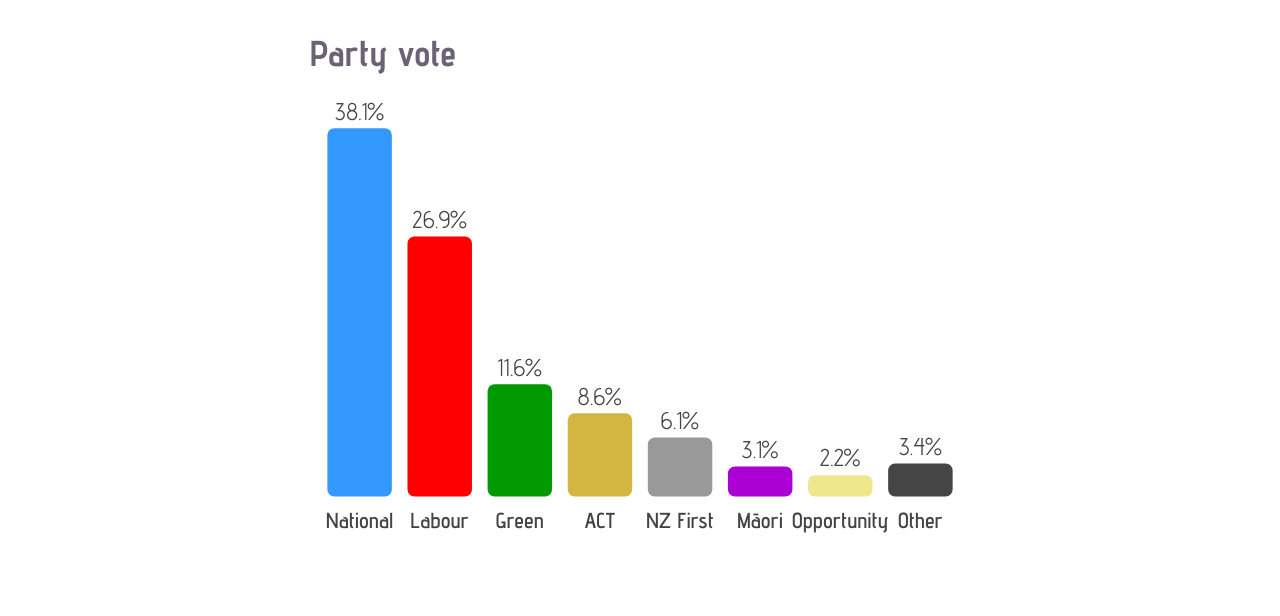
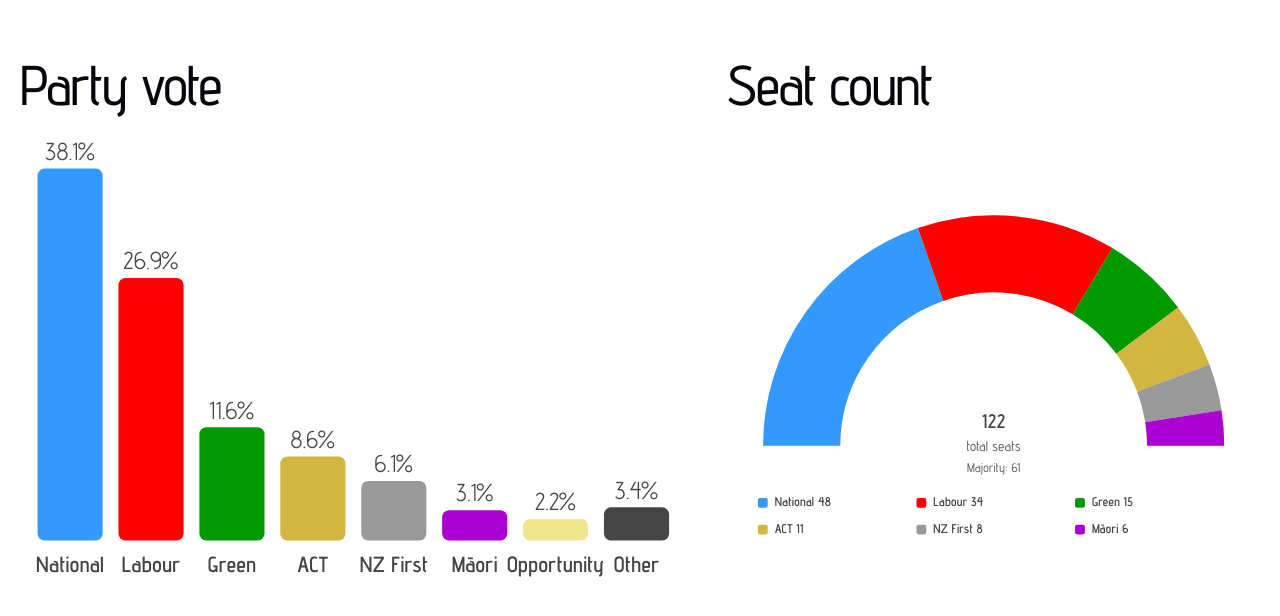
Before and after one commit to ConradAML/nz-election-dashboard, a React app in the folder myapp/: page / in a window 1280 px wide. Shown: the top 616 px of the page. Built offline with nearby package versions, Linux system fonts and the light colour scheme; the HTML template or start-up script is replaced by a standard one.

Commit message:
pie chart

```diff
--- a/myapp/src/App.jsx
+++ b/myapp/src/App.jsx
@@ -1,4 +1,5 @@
 import VerticalBarChart from "./components/VerticalBarChart";
+import SemiDonutChart from "./components/SemiDonutChart";
 
 const partyData = [
   { label: "National", value: 38.1, color: "#3399FF" },
@@ -11,19 +12,27 @@
   { label: "Other", value: 3.4, color: "#454545" },
 ];
 
+const seatData = [
+  { label: "National", value: 48, color: "#3399FF" },
+  { label: "Labour", value: 34, color: "#FF0000" },
+  { label: "Green", value: 15, color: "#009900" },
+  { label: "ACT", value: 11, color: "#D3B641" },
+  { label: "NZ First", value: 8, color: "#999999" },
+  { label: "Māori", value: 6, color: "#AA00D4" },
+];
+
 export default function App() {
   return (
-    <main
-  style={{
-    width: "100%",
-    maxWidth: 700,
-    margin: "40px auto",
-    padding: "0 20px",
-    boxSizing: "border-box",
-  }}
->
-      <h1>Party vote</h1>
-      <VerticalBarChart data={partyData} height={560} />
+    <main className="dashboard-shell">
+      <section className="chart-panel">
+        <h1>Party vote</h1>
+        <VerticalBarChart data={partyData} height={560} />
+      </section>
+
+      <section className="chart-panel">
+        <h1>Seat count</h1>
+        <SemiDonutChart data={seatData} height={650}/>
+      </section>
     </main>
   );
 }
--- /dev/null
+++ b/myapp/src/components/SemiDonutChart.jsx
@@ -0,0 +1,115 @@
+function polarToCartesian(cx, cy, radius, angleInDegrees) {
+  const angleInRadians = (angleInDegrees * Math.PI) / 180;
+  return {
+    x: cx + radius * Math.cos(angleInRadians),
+    y: cy + radius * Math.sin(angleInRadians),
+  };
+}
+
+function describeArc(cx, cy, radius, startAngle, endAngle) {
+  const start = polarToCartesian(cx, cy, radius, startAngle);
+  const end = polarToCartesian(cx, cy, radius, endAngle);
+  const largeArcFlag = endAngle - startAngle <= 180 ? "0" : "1";
+
+  return [
+    `M ${start.x} ${start.y}`,
+    `A ${radius} ${radius} 0 ${largeArcFlag} 1 ${end.x} ${end.y}`,
+  ].join(" ");
+}
+
+export default function SemiDonutChart({
+  data,
+  width = 760,
+  height = 420,
+  strokeWidth = 110,
+}) {
+  const total = data.reduce((sum, item) => sum + item.value, 0);
+  const centerX = width / 2;
+  const centerY = height - 200;
+  const radius = Math.min(width * 0.36, height * 0.56);
+  const legendTop = centerY - radius + 360;
+
+  let currentAngle = 180;
+
+  return (
+    <svg
+      width="100%"
+      viewBox={`0 0 ${width} ${height}`}
+      role="img"
+      aria-label="Seat count by party"
+    >
+      <path
+        d={describeArc(centerX, centerY, radius, 180, 360)}
+        fill="none"
+        stroke="#ececec"
+        strokeWidth={strokeWidth}
+        strokeLinecap="butt"
+      />
+
+      {data.map((item) => {
+        const sweep = (item.value / total) * 180;
+        const startAngle = currentAngle;
+        const endAngle = currentAngle + sweep;
+        currentAngle = endAngle;
+
+        return (
+          <path
+            key={item.label}
+            d={describeArc(centerX, centerY, radius, startAngle, endAngle)}
+            fill="none"
+            stroke={item.color}
+            strokeWidth={strokeWidth}
+            strokeLinecap="butt"
+          />
+        );
+      })}
+
+      <text
+        x={centerX}
+        y={centerY - 26}
+        textAnchor="middle"
+        fontSize="28"
+        fontWeight="600"
+        fill="#444444"
+      >
+        {total}
+      </text>
+      <text
+        x={centerX}
+        y={centerY + 8}
+        textAnchor="middle"
+        fontSize="20"
+        fontWeight="500"
+        fill="#666666"
+      >
+        total seats
+      </text>
+      <text
+        x={centerX}
+        y={centerY + 38}
+        textAnchor="middle"
+        fontSize="18"
+        fontWeight="500"
+        fill="#666666"
+      >
+        Majority: 61
+      </text>
+
+      {data.map((item, index) => {
+        const row = Math.floor(index / 3);
+        const column = index % 3;
+        const x = 44 + column * 226;
+        const y = legendTop + row * 38;
+
+        return (
+          <g key={`${item.label}-legend`} transform={`translate(${x}, ${y})`}>
+            <rect x="0" y="-12" width="14" height="14" rx="3" fill={item.color} />
+            <text x="24" y="0" fontSize="18" fontWeight="600" fill="#444444">
+              {item.label} {item.value}
+            </text>
+          </g>
+        );
+      })}
+    </svg>
+  );
+}
--- a/myapp/src/index.css
+++ b/myapp/src/index.css
@@ -31,39 +31,8 @@
     font-size: 16px;
   }
 }
-/*
-@media (prefers-color-scheme: dark) {
-  :root {
-    --text: #9ca3af;
-    --text-h: #f3f4f6;
-    --bg: #16171d;
-    --border: #2e303a;
-    --code-bg: #1f2028;
-    --accent: #c084fc;
-    --accent-bg: rgba(192, 132, 252, 0.15);
-    --accent-border: rgba(192, 132, 252, 0.5);
-    --social-bg: rgba(47, 48, 58, 0.5);
-    --shadow:
-      rgba(0, 0, 0, 0.4) 0 10px 15px -3px, rgba(0, 0, 0, 0.25) 0 4px 6px -2px;
-  }
-
-  #social .button-icon {
-    filter: invert(1) brightness(2);
-  }
-}
-
 body {
   margin: 0;
-}
-
-#root {
-  width: 100%;
-  margin: 0 auto;
-  text-align: center;
-  min-height: auto;
-  display: flex;
-  flex-direction: column;
-  box-sizing: border-box;
 }
 
 h1,
@@ -109,4 +78,27 @@
   padding: 4px 8px;
   background: var(--code-bg);
 }
-*/
+#root {
+  width: 100%;
+}
+
+.dashboard-shell {
+  width: 100%;
+  max-width: 1400px;
+  margin: 40px auto;
+  padding: 0 20px 40px;
+  box-sizing: border-box;
+  display: grid;
+  gap: 40px;
+}
+
+.chart-panel {
+  min-width: 0;
+}
+
+@media (min-width: 1200px) {
+  .dashboard-shell {
+    grid-template-columns: minmax(0, 1.25fr) minmax(0, 1fr);
+    align-items: start;
+  }
+}
```
